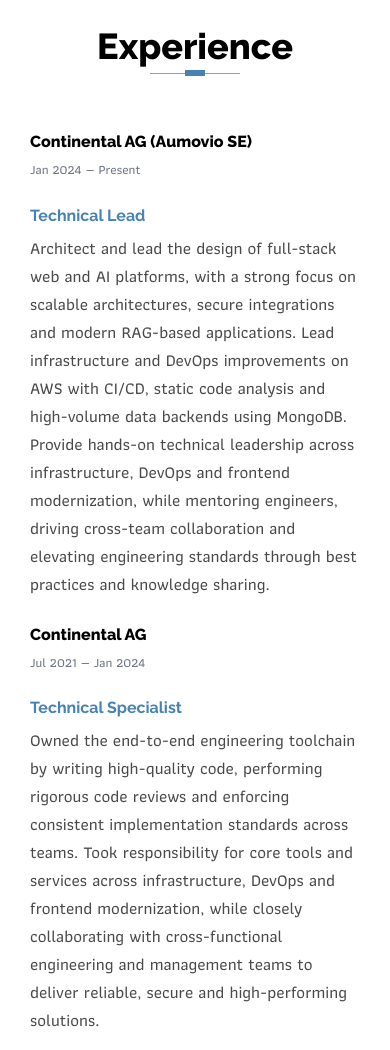
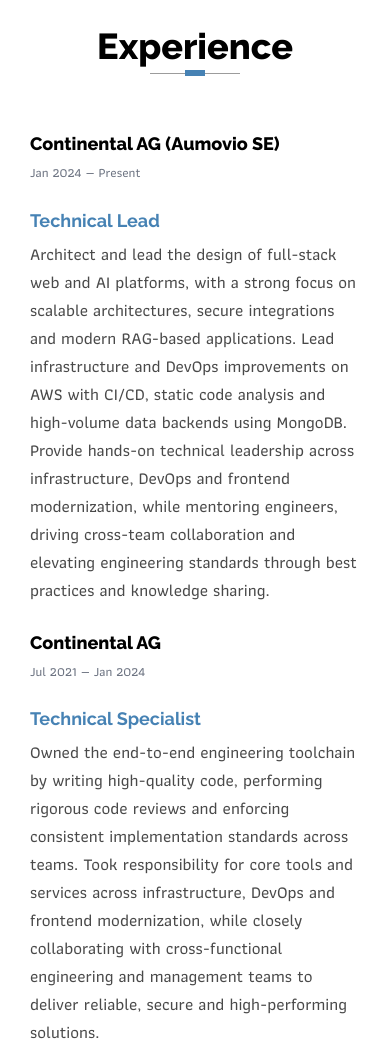
Before and after one commit to SunilPM01/portfolio, a plain HTML site: page index.html in a window 390 px wide. Shown: the part 4500-5550 px from the top of the page. Drawn offline with nearby package versions, Linux system fonts and the light colour scheme; animation ran at ten frames a second.

Commit message:
font changes for headings

```diff
--- a/index.html
+++ b/index.html
@@ -869,6 +869,14 @@
 
       p.lead-muted {
         font-size: 19px;
+      }
+
+      .timeline-left .company{
+        font-size: 18px;
+      }
+
+      .timeline-right .role{
+        font-size: 18px;
       }
 
       .timeline-right .desc{
```
